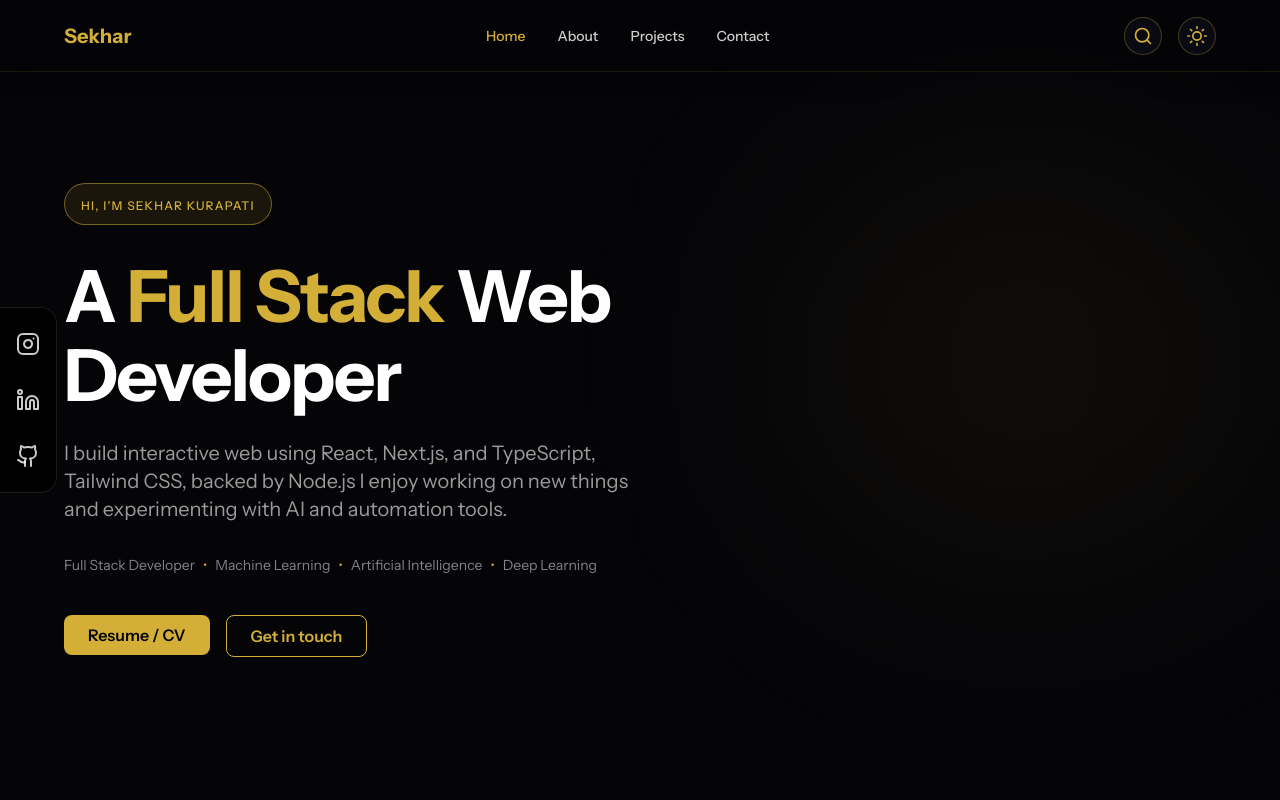
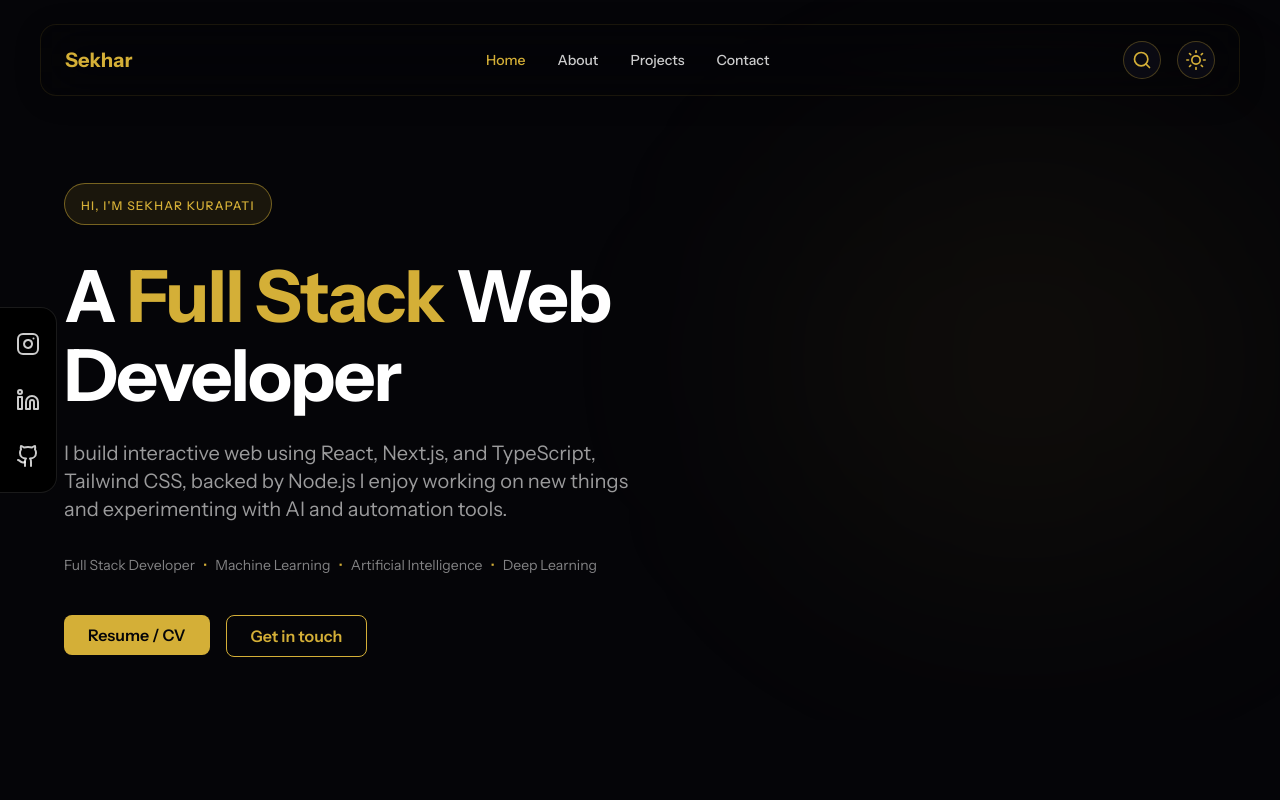
Before and after one commit to Sekhar2186/portfolio-nextjs, a React (Vite) app: page / in a window 1280 px wide. Shown: the top 800 px of the page. Built offline with nearby package versions, Linux system fonts and the light colour scheme.

Commit message:
changed navbar

```diff
--- a/components/Navbar.tsx
+++ b/components/Navbar.tsx
@@ -29,7 +29,7 @@ const Navbar: React.FC = () => {
 
   return (
     <>
-      <nav className="fixed top-0 left-0 right-0 h-[72px] z-50 bg-background-light/30 dark:bg-background-dark/30 backdrop-blur-xl border-b border-gold/10 shadow-[0_4px_30px_rgba(0,0,0,0.1)]">
+      <nav className="fixed top-6 left-1/2 -translate-x-1/2 w-[calc(100%-3rem)] max-w-[1200px] h-[72px] z-50 bg-background-light/30 dark:bg-background-dark/30 backdrop-blur-xl border border-gold/10 rounded-2xl shadow-[0_4px_30px_rgba(0,0,0,0.1)]">
         <div className="max-w-[1200px] mx-auto h-full px-6 flex items-center justify-between">
           {/* LEFT: Logo */}
           <Link to="/" className="flex items-center group">
@@ -86,7 +86,7 @@ const Navbar: React.FC = () => {
           </div>
           {/* Mobile Menu */}
           {isMenuOpen && (
-            <div className="md:hidden fixed top-[72px] left-0 right-0 bg-background-light/40 dark:bg-background-dark/40 backdrop-blur-xl border-b border-gold/10 px-6 py-6 flex flex-col gap-6 z-40 shadow-xl">
+            <div className="md:hidden fixed top-[84px] left-0 right-0 bg-background-light/40 dark:bg-background-dark/40 backdrop-blur-xl border border-gold/10 rounded-2xl mx-6 py-6 flex flex-col gap-6 z-40 shadow-xl">
               {[
                 { name: 'Home', path: '/' },
                 { name: 'About', path: '/about' },
@@ -97,7 +97,7 @@ const Navbar: React.FC = () => {
                   key={link.name}
                   to={link.path}
                   onClick={() => setIsMenuOpen(false)}
-                  className={`text-base font-medium transition-colors hover:text-gold ${isActive(link.path)
+                  className={`text-base font-medium transition-colors hover:text-gold px-6 ${isActive(link.path)
                     ? 'text-gold'
                     : 'text-background-dark dark:text-white'
                     }`}
```
